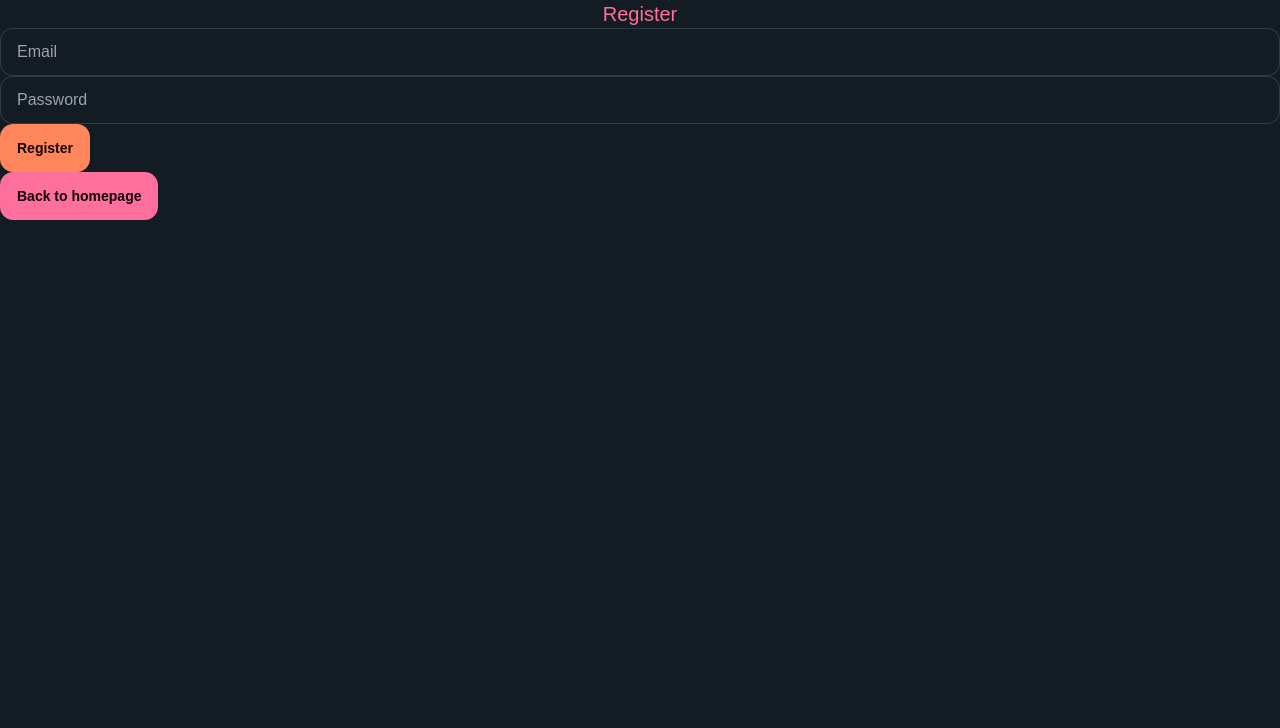
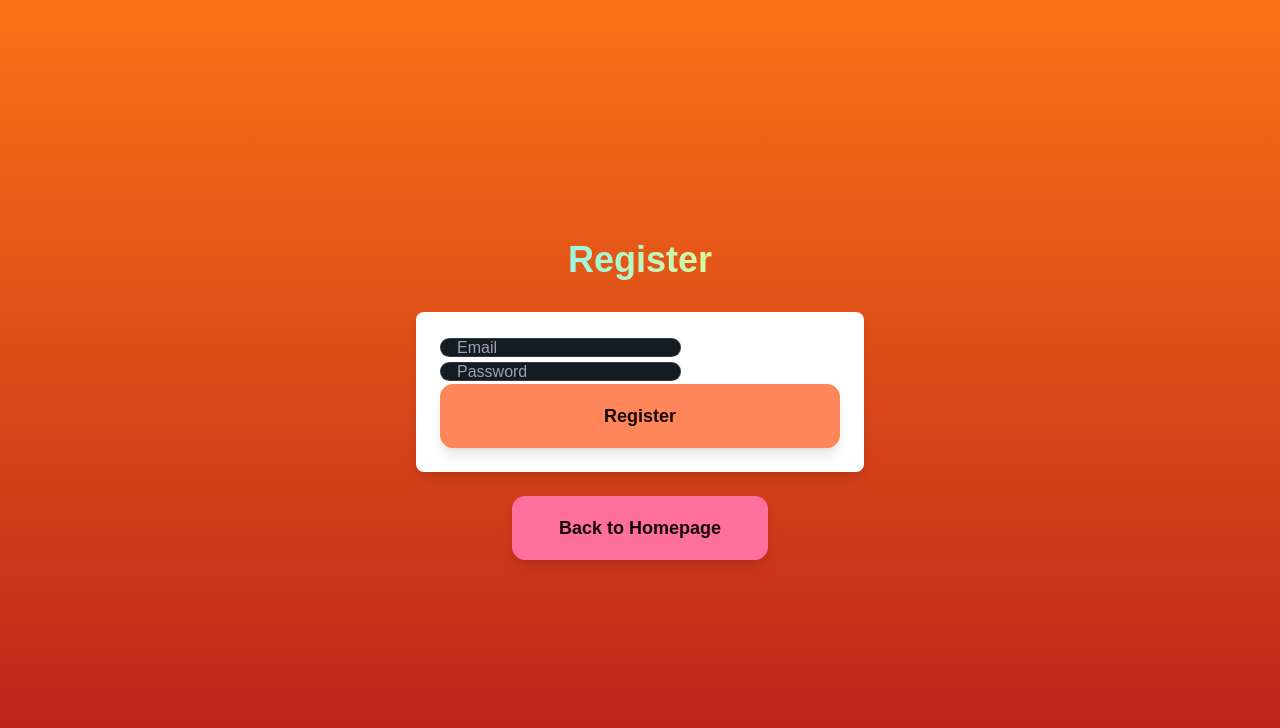
Before and after one commit to MadlyJado/alvarindus-passwordman, a Next.js app: page /register in a window 1280 px wide. Shown: the top 728 px of the page. Built offline with nearby package versions, Linux system fonts and the light colour scheme; what pocketbase would draw is missing.

Commit message:
Added styling to register page!

```diff
--- a/app/Components/Register/Register.tsx
+++ b/app/Components/Register/Register.tsx
@@ -18,20 +18,19 @@ function Register(props: any) {
     return (
 
         <>
-
-            {isLoading && <p>Loading...</p>}
-            {isError && <p className="bg-red-400">Invalid email or password</p>}
-
+            <div className="w-full max-w-md p-6 bg-white rounded-lg shadow-lg items-center">
+                {isLoading && <p className="text-center text-lg">Loading...</p>}
+                {isError && <p className="text-center text-lg bg-red-400 p-2 rounded">Invalid email or password</p>}
                 <form onSubmit={handleSubmit(onSubmit)}>
-                <label className="input input-bordered flex items-center gap-2">
+                    <label className="input input-bordered w-full">
                         <input type="text" className="grow" placeholder="Email" {...register("email")}/>
                     </label>
-                <label className="input input-bordered flex items-center gap-2">
+                    <label className="input input-bordered w-full">
                         <input type="password" className="grow" placeholder="Password" {...register("password")}/>
                     </label>
-                <button className="btn btn-primary" type="submit" disabled={isLoading}>{isLoading ? "Registering": "Register"}</button>
+                    <button className="btn btn-primary btn-lg shadow-lg hover:scale-105 transform transition-all duration-300 w-full" type="submit" disabled={isLoading}>{isLoading ? "Registering": "Register"}</button>
                 </form>
-
+            </div>
         </>
     )
 }
--- a/app/register/page.tsx
+++ b/app/register/page.tsx
@@ -7,10 +7,16 @@ interface Props {}
 
 const page: NextPage<Props> = ({}) => {
   return (
-    <div >
-        <h1 className='text-secondary text-center text-xl'>Register</h1>
+    <div className="min-h-screen flex flex-col items-center justify-center bg-gradient-to-b from-orange-500 to-red-700 text-white">
+        <h1 className="text-4xl font-extrabold mb-8 text-transparent bg-clip-text bg-gradient-to-r from-teal-200 to-lime-200">
+          Register
+        </h1>
         <Register/>
-        <Link href="/" className="btn btn-secondary">Back to homepage</Link>
+        <Link href="/">
+        <p className="mt-6 btn btn-secondary btn-lg btn-wide shadow-lg hover:scale-105 transform transition-all duration-300">
+          Back to Homepage
+        </p>
+      </Link>
     </div>
   )
 }
```
Lines whose indentation alone changed are shown as unchanged.
